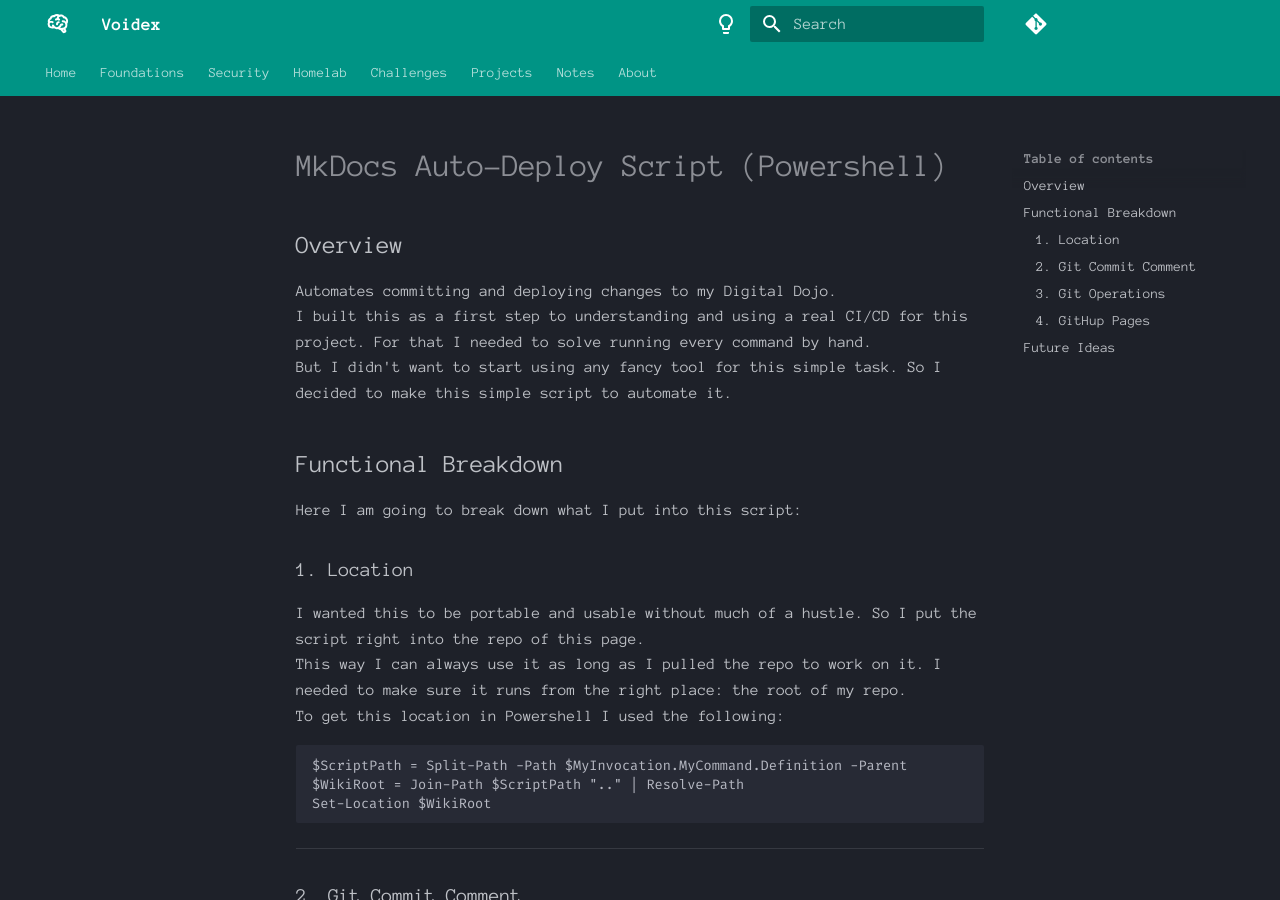
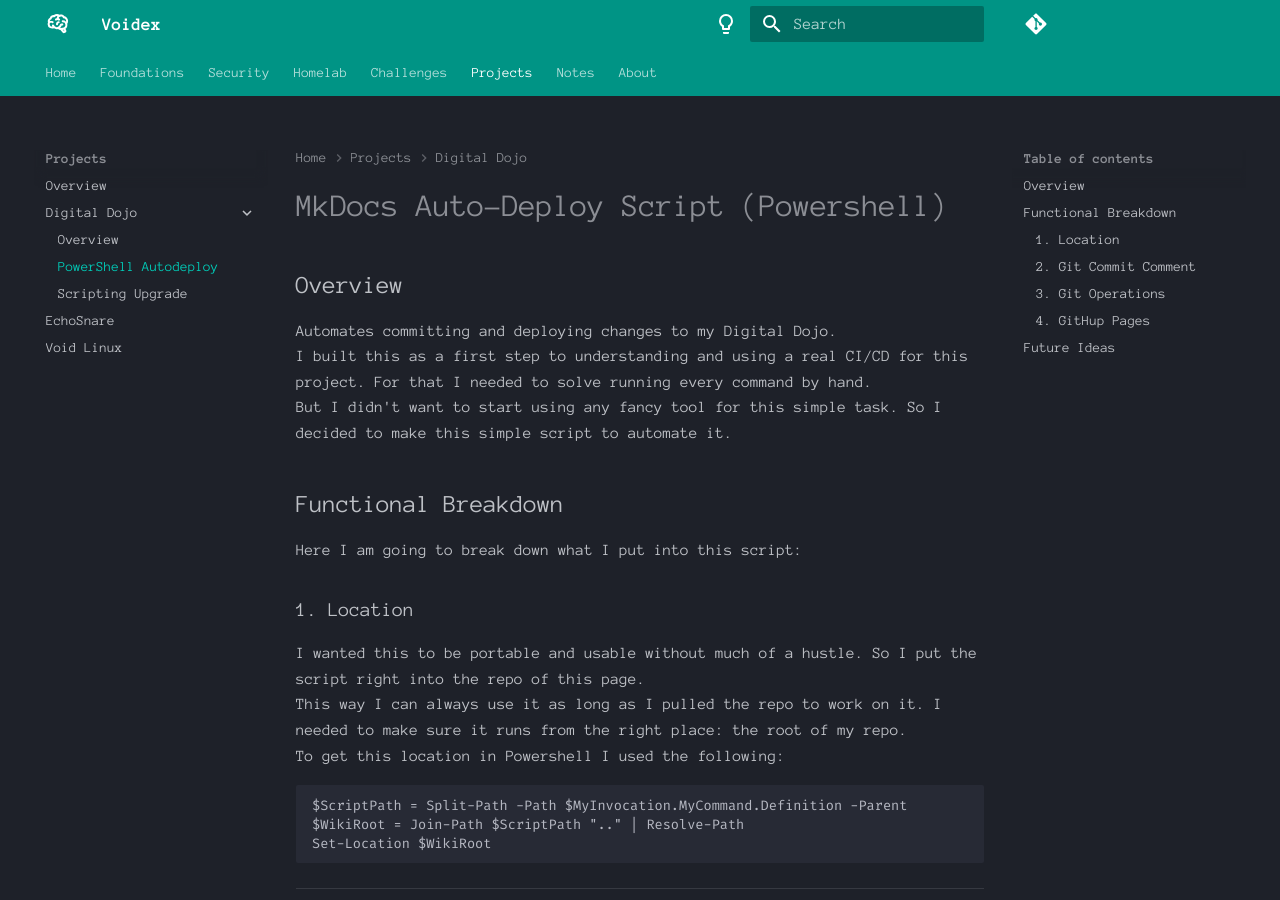
Before and after one commit to Fudomaru/wiki, an MkDocs documentation site: the page built from docs/projects/digital-dojo/01-powershell-autodeploy.md, in a window 1280 px wide and 900 px high. Built offline with MkDocs 1.6.1 and Material for MkDocs 9.7.7, drawn with Linux system fonts in a browser that asks for light colours; comment, search, counter and statistics services are not loaded; some of the changed text lies outside the part shown.

Commit message:
Updating my digital dojo write up

```diff
--- a/mkdocs.yml
+++ b/mkdocs.yml
@@ -141,8 +141,10 @@ nav:
       - Billing: challenges/thm/billing.md
   - Projects:
     - Overview: projects/overview.md
-    - Digital Dojo: projects/digital-dojo.md
-    - Scripting Upgrade: projects/script-upgrade.md
+    - Digital Dojo:
+      - Overview: projects/digital-dojo/overview.md
+      - PowerShell Autodeploy: projects/digital-dojo/01-powershell-autodeploy.md
+      - Scripting Upgrade: projects/digital-dojo/02-scripting-upgrade.md
     - EchoSnare: projects/echosnare.md
     - Void Linux: projects/void_linux.md
   - Notes:
```
Also changed, not shown: docs/projects/digital-dojo/01-powershell-autodeploy.md (renamed from docs/auto/deploy.md), docs/projects/digital-dojo/02-scripting-upgrade.md (renamed from docs/projects/script-upgrade.md), docs/projects/digital-dojo/overview.md (renamed from docs/projects/digital-dojo.md).
